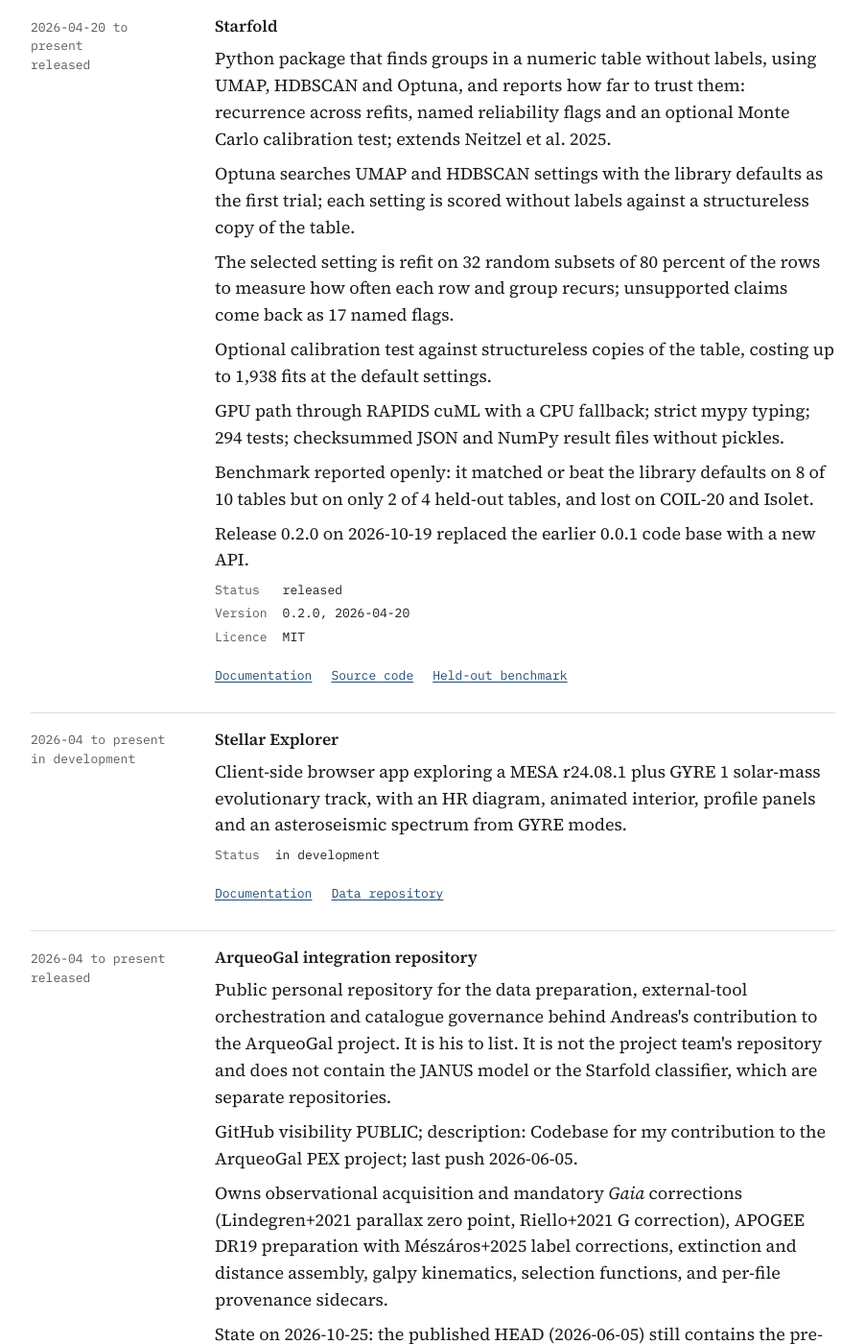
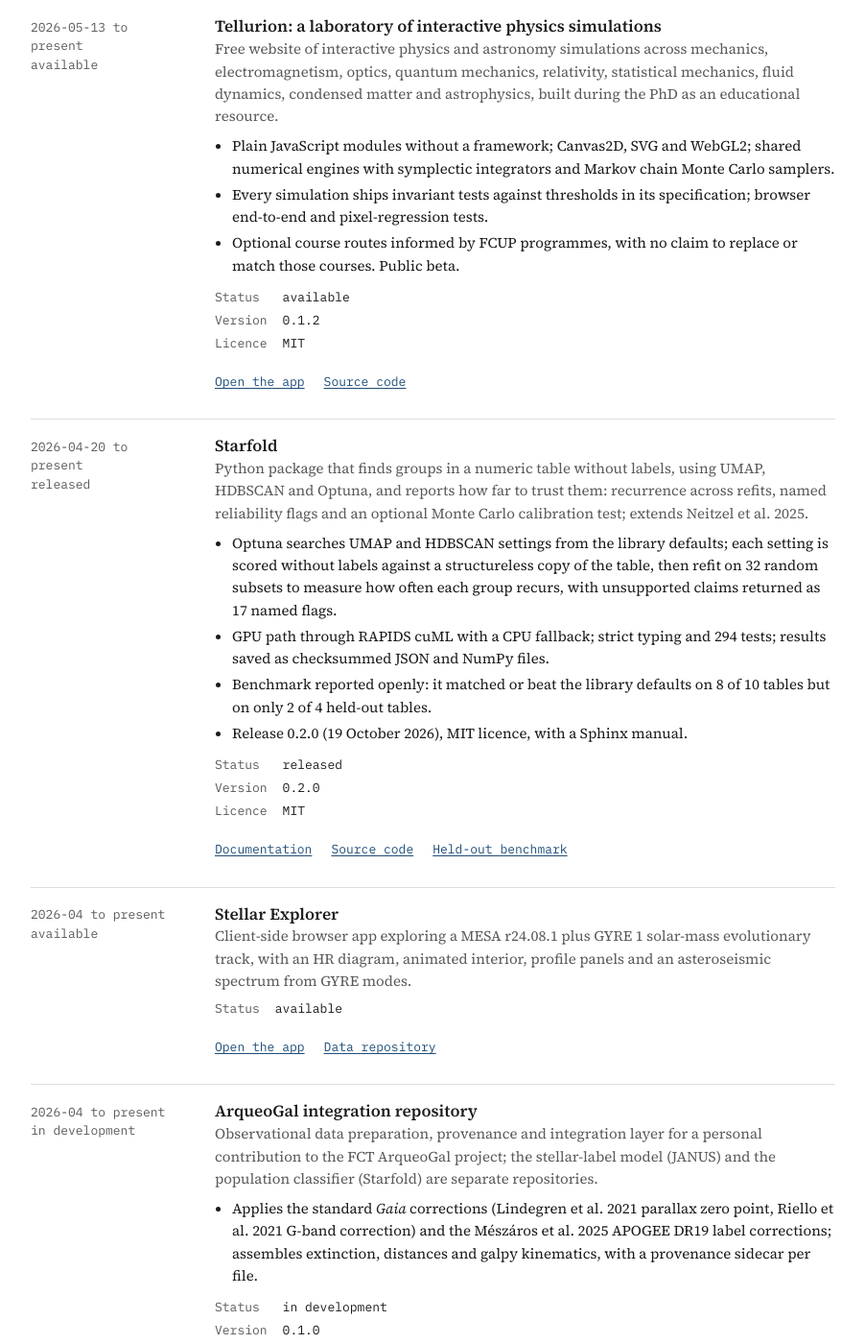
Before and after one commit to AndreasWNeitzel/AndreasWNeitzel.github.io, a Jekyll site: the page built from _pages/software.md, in a window 1280 px wide and 1400 px high, scrolled down 346 px. Shown: the whole window at 96% size, without its empty margins (32-934 px from the left). Built offline with Jekyll 4.4.1, drawn with Linux system fonts in a browser that asks for light colours; some of the changed text lies outside the part shown.

Commit message:
Refresh the ledger export and tighten the entry template

```diff
--- a/_bibliography/papers.bib
+++ b/_bibliography/papers.bib
@@ -31,5 +31,6 @@
   year = {2022},
   volume = {663},
   pages = {A161},
-  doi = {10.1051/0004-6361/202243405}
+  doi = {10.1051/0004-6361/202243405},
+  contribution = {Bayesian stellar characterisation runs with PARAM for a subset of the sample.}
 }
--- a/_config.yml
+++ b/_config.yml
@@ -80,7 +80,6 @@
   sort_by: year,month
   order: descending
   group_by: none
-  use_raw_bibtex_entry: true
   bibtex_filters:
     - latex
     - smallcaps
--- a/_data/ledger.yml
+++ b/_data/ledger.yml
@@ -7,7 +7,6 @@
   location: Porto, Portugal
   date: 2022-09
   end_date: present
-  summary: Thesis on machine-learning methods for Galactic archaeology; defence expected at the end of 2027.
   weight: 5
   audiences:
   - academic
@@ -30,7 +29,6 @@
   end_date: 2022-12
   identifiers:
     handle: 10216/147245
-  summary: Final grade 16/20. Thesis on ages and masses of seismic stars in the Ariel input catalogue.
   weight: 4
   audiences:
   - academic
@@ -41,8 +39,6 @@
   field: Astronomy and Astrophysics
   grade: 16/20
   thesis: Determination of Age and Mass for Seismic Stars in the Ariel Input Catalog
-  numbers:
-    grade: 16/20
 - id: edu-2017-bsc-physics
   title: BSc in Physics
   kind: bachelor
@@ -203,6 +199,7 @@
   - industry-ai
   numbers:
     hosts: 187
+  contribution: Bayesian stellar characterisation runs with PARAM for a subset of the sample.
 presentations:
 - id: pres-2026-10-imas13-oral-janus
   title: 'JANUS: a neural network for APOGEE-like chemistry of the TESS asteroseismic red giants from Gaia XP spectra, with per-star reliability'
@@ -528,6 +525,32 @@
   - academic
   - industry-tech
   - industry-ai
+- id: sw-2026-05-tellurion
+  title: 'Tellurion: a laboratory of interactive physics simulations'
+  kind: app
+  role: sole-developer
+  date: '2026-05-13'
+  end_date: present
+  identifiers:
+    url: https://tellurion.dev/
+    repo: https://github.com/AndreasWNeitzel/tellurion
+  summary: Free website of interactive physics and astronomy simulations across mechanics, electromagnetism, optics, quantum mechanics, relativity, statistical mechanics, fluid dynamics, condensed matter and astrophysics, built during the PhD as an educational resource.
+  details:
+  - Plain JavaScript modules without a framework; Canvas2D, SVG and WebGL2; shared numerical engines with symplectic integrators and Markov chain Monte Carlo samplers.
+  - Every simulation ships invariant tests against thresholds in its specification; browser end-to-end and pixel-regression tests.
+  - Optional course routes informed by FCUP programmes, with no claim to replace or match those courses. Public beta.
+  tags:
+  - education
+  - javascript
+  - simulation
+  - webgl
+  - open-source
+  weight: 3
+  audiences:
+  - academic
+  - industry-tech
+  licence: MIT
+  version: 0.1.2
 - id: sw-2026-starfold
   title: Starfold
   kind: package
@@ -541,12 +564,10 @@
     url: https://andreaswneitzel.github.io/Starfold/
   summary: 'Python package that finds groups in a numeric table without labels, using UMAP, HDBSCAN and Optuna, and reports how far to trust them: recurrence across refits, named reliability flags and an optional Monte Carlo calibration test; extends Neitzel et al. 2025.'
   details:
-  - Optuna searches UMAP and HDBSCAN settings with the library defaults as the first trial; each setting is scored without labels against a structureless copy of the table.
-  - The selected setting is refit on 32 random subsets of 80 percent of the rows to measure how often each row and group recurs; unsupported claims come back as 17 named flags.
-  - Optional calibration test against structureless copies of the table, costing up to 1,938 fits at the default settings.
-  - GPU path through RAPIDS cuML with a CPU fallback; strict mypy typing; 294 tests; checksummed JSON and NumPy result files without pickles.
-  - 'Benchmark reported openly: it matched or beat the library defaults on 8 of 10 tables but on only 2 of 4 held-out tables, and lost on COIL-20 and Isolet.'
-  - Release 0.2.0 on 2026-10-19 replaced the earlier 0.0.1 code base with a new API.
+  - Optuna searches UMAP and HDBSCAN settings from the library defaults; each setting is scored without labels against a structureless copy of the table, then refit on 32 random subsets to measure how often each group recurs, with unsupported claims returned as 17 named flags.
+  - GPU path through RAPIDS cuML with a CPU fallback; strict typing and 294 tests; results saved as checksummed JSON and NumPy files.
+  - 'Benchmark reported openly: it matched or beat the library defaults on 8 of 10 tables but on only 2 of 4 held-out tables.'
+  - Release 0.2.0 (19 October 2026), MIT licence, with a Sphinx manual.
   tags:
   - python
   - umap
@@ -567,8 +588,6 @@
   numbers:
     refits: 32
     flags: 17
-    null_test_fits: 1,938
-    subset_fraction: 80
     tests: 294
     benchmark_matched_or_beat: 8 of 10
     heldout_matched_or_beat: 2 of 4
@@ -601,12 +620,9 @@
   end_date: present
   identifiers:
     repo: https://github.com/AndreasWNeitzel/ArqueoGal
-  summary: Public personal repository for the data preparation, external-tool orchestration and catalogue governance behind Andreas's contribution to the ArqueoGal project. It is his to list. It is not the project team's repository and does not contain the JANUS model or the Starfold classifier, which are separate repositories.
+  summary: Observational data preparation, provenance and integration layer for a personal contribution to the FCT ArqueoGal project; the stellar-label model (JANUS) and the population classifier (Starfold) are separate repositories.
   details:
-  - 'GitHub visibility PUBLIC; description: Codebase for my contribution to the ArqueoGal PEX project; last push 2026-06-05.'
-  - Owns observational acquisition and mandatory Gaia corrections (Lindegren+2021 parallax zero point, Riello+2021 G correction), APOGEE DR19 preparation with Mészáros+2025 label corrections, extinction and distance assembly, galpy kinematics, selection functions, and per-file provenance sidecars.
-  - 'State on 2026-10-25: the published HEAD (2026-06-05) still contains the pre-extraction monolith; a large uncommitted restructuring that removed the in-tree JANUS ancestor is pending Andreas''s review. Do not describe the public repository''s contents from the working tree until that lands.'
-  - 'Not a release product of the project: no catalogue has been published from it.'
+  - Applies the standard Gaia corrections (Lindegren et al. 2021 parallax zero point, Riello et al. 2021 G-band correction) and the Mészáros et al. 2025 APOGEE DR19 label corrections; assembles extinction, distances and galpy kinematics, with a provenance sidecar per file.
   tags:
   - python
   - gaia
--- a/_includes/ledger_entry.html
+++ b/_includes/ledger_entry.html
@@ -9,7 +9,7 @@
     {%- endcase -%}
     {%- if e.role == "co-author" %}, co-author{% endif -%}
   {%- elsif cat == "software" -%}
-    {%- if e.status -%}{{ e.status }}{%- elsif e.version -%}released{%- else -%}in development{%- endif -%}
+    {%- if e.status -%}{{ e.status }}{%- elsif e.kind == "package" and e.version -%}released{%- elsif e.kind == "pipeline" -%}public repository{%- elsif e.kind == "app" -%}available{%- else -%}in development{%- endif -%}
   {%- elsif cat == "publications" -%}
     {%- if e.kind == "thesis" -%}MSc thesis{%- elsif e.kind == "data" -%}data{%- elsif e.role == "first-author" -%}first author{%- else -%}co-author{%- endif -%}
   {%- elsif cat == "funding" -%}
@@ -17,8 +17,13 @@
   {%- endif -%}
 {%- endcapture -%}
 {%- assign label = label | strip -%}
+{%- capture status -%}
+  {%- if e.status -%}{{ e.status }}{%- elsif e.kind == "package" and e.version -%}released{%- elsif e.kind == "pipeline" -%}public repository{%- elsif e.kind == "app" -%}available{%- else -%}in development{%- endif -%}
+{%- endcapture -%}
+{%- assign status = status | strip -%}
+{%- if include.when -%}{%- assign when = include.when -%}{%- else -%}{%- assign when = e | span -%}{%- endif -%}
 <li>
-  <p class="when"><span>{{ e | span }}</span>{% if label != "" %}<span>{{ label }}</span>{% endif %}</p>
+  <p class="when"><span>{{ when }}</span>{% if label != "" %}<span>{{ label }}</span>{% endif %}</p>
   {%- if cat == "software" %}
   <h3 class="title">{{ e.title | missions }}</h3>
   {%- else %}
@@ -45,7 +50,7 @@
       {%- if e.grade %} Final grade {{ e.grade }}.{% endif -%}
       {%- if e.thesis %} Thesis: {{ e.thesis | missions }}.{% endif -%}
       {%- if e.advisors %} Advisors: {{ e.advisors | join: ", " | initials }}.{% endif -%}
-      {%- if e.summary %} {{ e.summary }}{% endif -%}
+      {%- if e.summary and e.thesis == nil %} {{ e.summary }}{% endif -%}
     {%- elsif cat == "software" -%}
     {%- else -%}
       {%- assign where = e.institution | default: e.venue -%}
@@ -56,15 +61,21 @@
   {%- endcapture -%}
   {%- assign meta = meta | strip -%}
   {%- if cat == "software" %}
-  <p>{{ e.summary | missions }}</p>
-  {%- for d in e.details %}
-  <p>{{ d | missions }}</p>
-  {%- endfor %}
+  <p class="meta">{{ e.summary | missions }}</p>
+  {%- if e.details and include.compact != true %}
+  <ul class="note">
+    {%- for d in e.details %}
+    <li>{{ d | missions }}</li>
+    {%- endfor %}
+  </ul>
+  {%- endif %}
+  {%- if include.compact != true %}
   <dl class="facts">
-    <dt>Status</dt><dd>{{ label }}</dd>
-    {%- if e.version %}<dt>Version</dt><dd>{{ e.version }}{% if e.kind == "package" %}, {{ e.date }}{% endif %}</dd>{% endif %}
+    <dt>Status</dt><dd>{{ status }}</dd>
+    {%- if e.version %}<dt>Version</dt><dd>{{ e.version }}</dd>{% endif %}
     {%- if e.licence %}<dt>Licence</dt><dd>{{ e.licence }}</dd>{% endif %}
   </dl>
+  {%- endif %}
   {%- elsif meta != "" %}
   <p class="meta">{{ meta }}</p>
   {%- endif %}
@@ -80,7 +91,7 @@
     {%- if ids.arxiv -%}<a href="https://arxiv.org/abs/{{ ids.arxiv }}">arXiv:{{ ids.arxiv }}</a>{%- endif -%}
     {%- if ids.ads -%}<a href="https://ui.adsabs.harvard.edu/abs/{{ ids.ads }}/abstract">ADS {{ ids.ads }}</a>{%- endif -%}
     {%- if ids.handle -%}<a href="https://hdl.handle.net/{{ ids.handle }}">hdl:{{ ids.handle }}</a>{%- endif -%}
-    {%- if ids.url -%}<a href="{{ ids.url }}">{% if cat == "software" %}{% if ids.url contains "github.io" %}Documentation{% else %}Open the app{% endif %}{% elsif cat == "presentations" or cat == "events" or cat == "service" or cat == "teaching" %}Meeting page{% else %}Web page{% endif %}</a>{%- endif -%}
+    {%- if ids.url -%}<a href="{{ ids.url }}">{% if cat == "software" %}{% if e.kind == "app" %}Open the app{% else %}Documentation{% endif %}{% elsif cat == "presentations" or cat == "events" or cat == "service" or cat == "teaching" %}Meeting page{% else %}Web page{% endif %}</a>{%- endif -%}
     {%- if ids.repo -%}<a href="{{ ids.repo }}">{% if ids.repo contains "-data" %}Data repository{% else %}Source code{% endif %}</a>{%- endif -%}
     {%- for x in include.extra -%}<a href="{{ x.url | relative_url }}">{{ x.label }}</a>{%- endfor -%}
   {%- endcapture -%}
--- a/_layouts/home.html
+++ b/_layouts/home.html
@@ -30,7 +30,7 @@
       {%- assign pool = L[r.category] -%}
       {%- assign e = pool | where: "id", r.id | first -%}
       {%- if e %}
-      {%- include ledger_entry.html e=e category=r.category label=r.label %}
+      {%- include ledger_entry.html e=e category=r.category label=r.label when=r.date compact=true %}
       {%- endif %}
     {%- endfor %}
   </ol>
```
Also changed, not shown: _pages/index.md (+6 -6 lines), Gemfile.lock.
